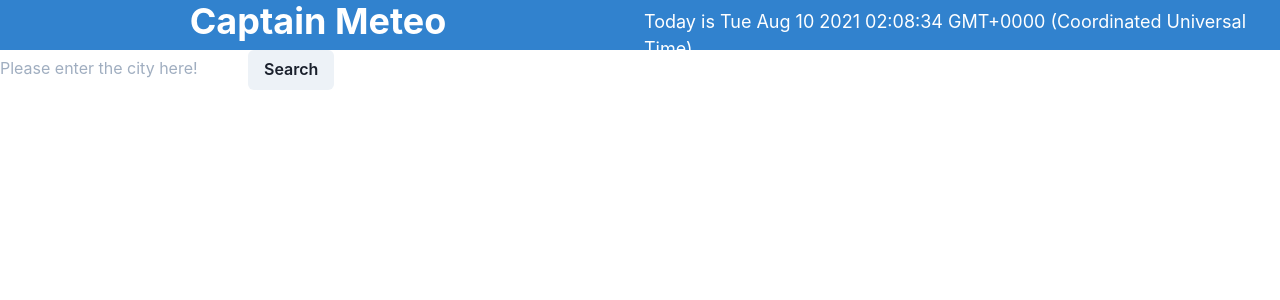
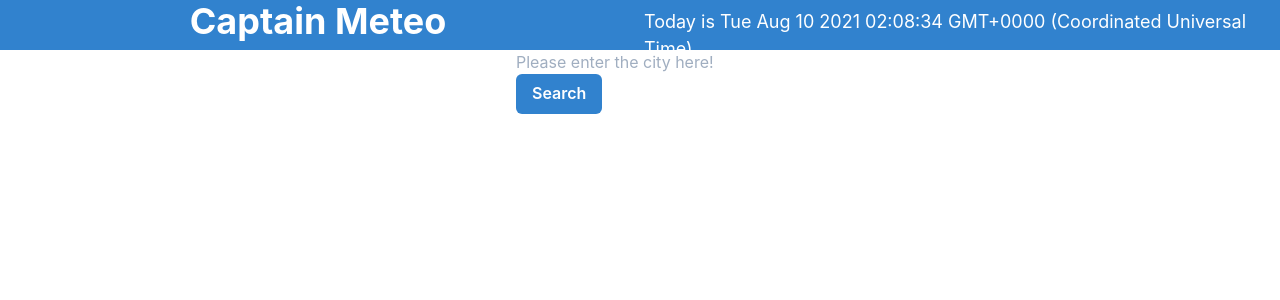
Before and after one commit to icebox827/react-weather-app, a React (Create React App) app: page / in a window 1280 px wide. Shown: the top 300 px of the page. Built offline with nearby package versions, Linux system fonts and the light colour scheme.

Commit message:
Update search box

```diff
--- a/src/components/SearchArea.js
+++ b/src/components/SearchArea.js
@@ -1,10 +1,9 @@
 import React from 'react';
-import { Flex, Button } from '@chakra-ui/react';
+import { Flex, Button, Center } from '@chakra-ui/react';
 
 function SearchArea() {
   return (
-    <Flex>
-      <main>
+    <Flex justify="center">
       <form className="search-box">
         <input
           type="text"
@@ -13,9 +12,9 @@ function SearchArea() {
           id="city"
           placeholder="Please enter the city here!"
         />
-          <Button>Search</Button>
+        <br />
+        <Button color="white" bg="blue.500">Search</Button>
       </form>
-      </main>
     </Flex>
   )
 }
```
Lines whose indentation alone changed are shown as unchanged.
